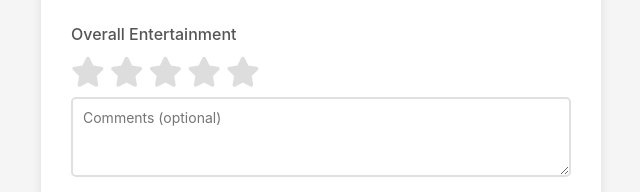
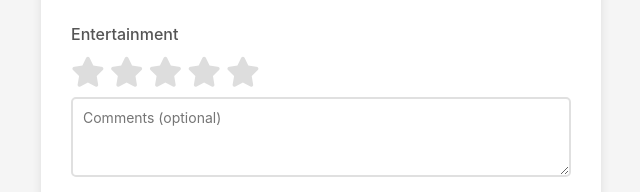
Before and after one commit to drishans/WomenNow, a website: page src/index.html in a window 1280 px wide. Shown: the part 1202-1394 px from the top of the page, 319-959 px from the left. Drawn offline with Linux system fonts and the light colour scheme.

Commit message:
Update index.html

```diff
--- a/src/index.html
+++ b/src/index.html
@@ -74,7 +74,7 @@
                 </div>
 
                 <div class="rating-group">
-                    <label>Overall Entertainment</label>
+                    <label>Entertainment</label>
                     <div class="star-rating" data-rating="entertainment">
                         <i class="star fa-solid fa-star" data-value="1"></i>
                         <i class="star fa-solid fa-star" data-value="2"></i>
```
